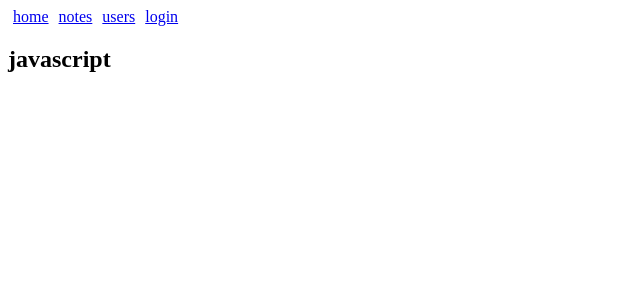
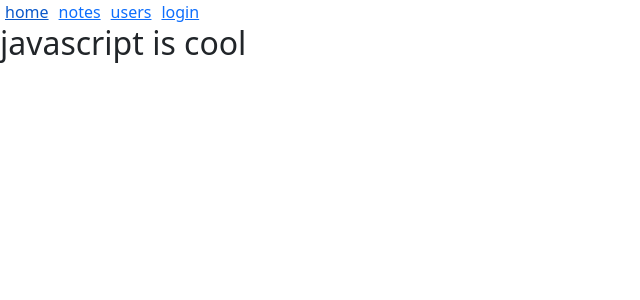
Before and after one commit to pratiksj/react-router, a React (Create React App) app: page / in a window 1280 px wide. Shown: the top 300 px of the page, without its empty margins (0-640 px from the left). Built offline with nearby package versions, Linux system fonts and the light colour scheme.

Commit message:
feat:added link for  loading css stylesheet for bootstrap

```diff
--- a/package.json
+++ b/package.json
@@ -7,6 +7,7 @@
     "@testing-library/react": "^13.4.0",
     "@testing-library/user-event": "^13.5.0",
     "react": "^18.2.0",
+    "react-bootstrap": "^2.7.0",
     "react-dom": "^18.2.0",
     "react-router-dom": "^6.6.0",
     "react-scripts": "5.0.1",
--- a/public/index.html
+++ b/public/index.html
@@ -6,6 +6,13 @@
     <meta
       name="description"
       content="Web site created using create-react-app"
+    />
+
+    <link
+      rel="stylesheet"
+      href="https://cdn.jsdelivr.net/npm/bootstrap@5.1.3/dist/css/bootstrap.min.css"
+      integrity="sha384-1BmE4kWBq78iYhFldvKuhfTAU6auU8tT94WrHftjDbrCEXSU1oBoqyl2QvZ6jIW3"
+      crossorigin="anonymous"
     />
     <!-- <link rel="apple-touch-icon" href="%PUBLIC_URL%/logo192.png" /> -->
     <!--
--- a/src/App.js
+++ b/src/App.js
@@ -12,7 +12,7 @@
 const Home = () => (
   <div>
     {" "}
-    <h2>javascript</h2>{" "}
+    <h2>javascript is cool</h2>{" "}
   </div>
 );
 
```
Also changed, not shown: 1 other file (tests, documents, lock files or other folders).
